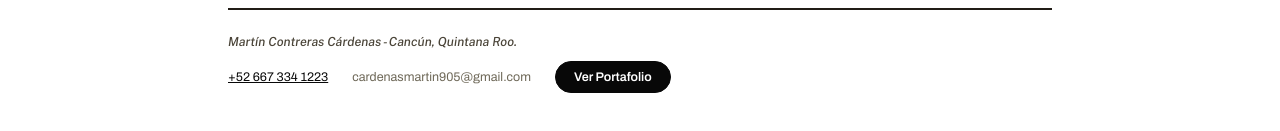
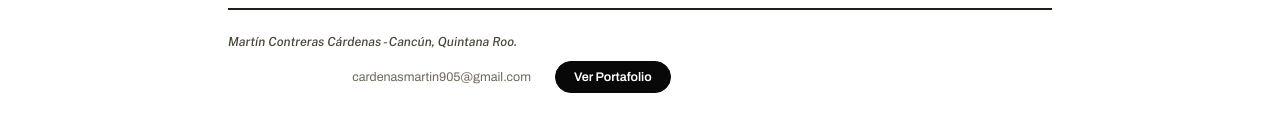
Before and after one commit to cardenasmartin905-svg/cv, a plain HTML site: page index.html in a window 1280 px wide. In both pictures the pointer is over the link "+52 667 334 1223". Shown: the part 2043-2174 px from the top of the page. Drawn offline with nearby package versions, Linux system fonts and the light colour scheme.

Commit message:
Update style.css

```diff
--- a/style.css
+++ b/style.css
@@ -293,7 +293,7 @@
   .footer__link{
     color:var(--sub);
   }
-  .footer__link:hover{ color:var(--accent); }
+  .footer__link:hover{ color:white; }
   .footer__cta{
     display:inline-block;
     background:var(--accent);
```
